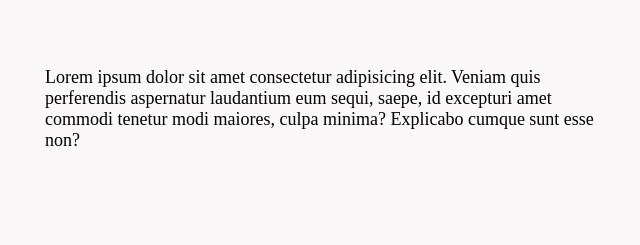
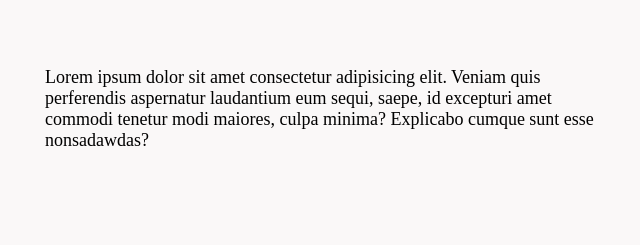
Before and after one commit to fatih6161ts/Kochwelt2, a plain HTML site: page index.html in a window 1280 px wide. Shown: the part 810-1055 px from the top of the page, 195-835 px from the left. Drawn offline with Linux system fonts and the light colour scheme.

Commit message:
Update index.html

```diff
--- a/index.html
+++ b/index.html
@@ -51,7 +51,7 @@
             <div class="inner-2r">
                 <p>Lorem ipsum dolor sit amet consectetur adipisicing elit. Veniam quis perferendis aspernatur
                     laudantium eum sequi, saepe, id excepturi amet commodi tenetur modi maiores, culpa minima? Explicabo
-                    cumque sunt esse non?</p>
+                    cumque sunt esse nonsadawdas?</p>
             </div>
         </div>
 
```
